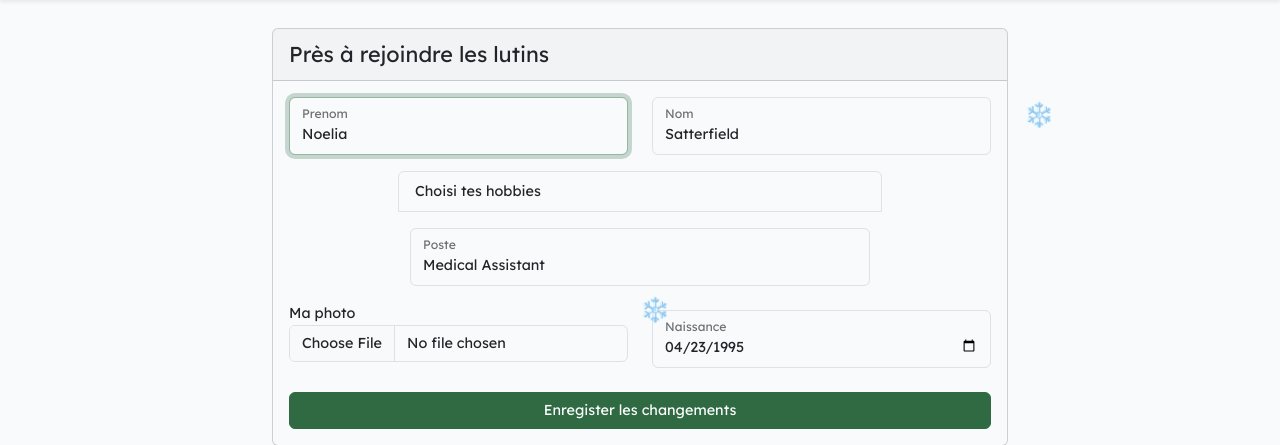
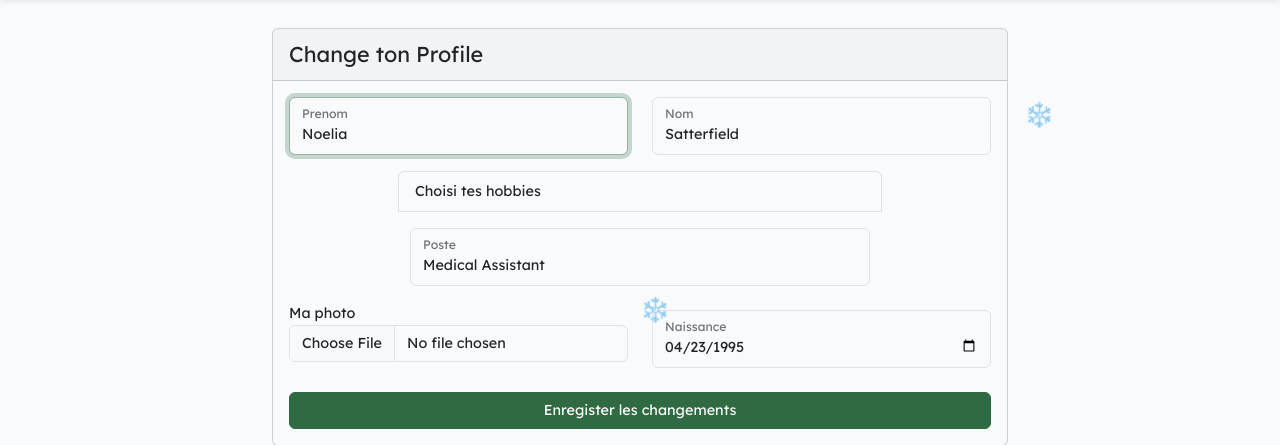
Before and after one commit to AnanasPTC/Papa_noel_company, a Laravel app: page /profile/1/edit in a window 1280 px wide. Shown: the part 68-513 px from the top of the page. Run offline with Laravel 12, Linux system fonts and the light colour scheme; a user stored in the database is signed in; data comes from the database, SQL or seed files in the repository; data that the repository does not hold is empty; style sheets or scripts are compiled from the project's sources; some web fonts are replaced.

Commit message:
change de nom de la card edit

```diff
--- a/resources/views/pages/profile/edit.blade.php
+++ b/resources/views/pages/profile/edit.blade.php
@@ -5,7 +5,7 @@
         <div class="row justify-content-center">
             <div class="col-md-8">
                 <div class="card">
-                    <div class="card-header fs-4">Près à rejoindre les lutins</div>
+                    <div class="card-header fs-4">Change ton Profile</div>
 
                     <div class="card-body">
                         <form method="POST" action="{{ route('profile.update', $user->id) }}" enctype="multipart/form-data">
```
